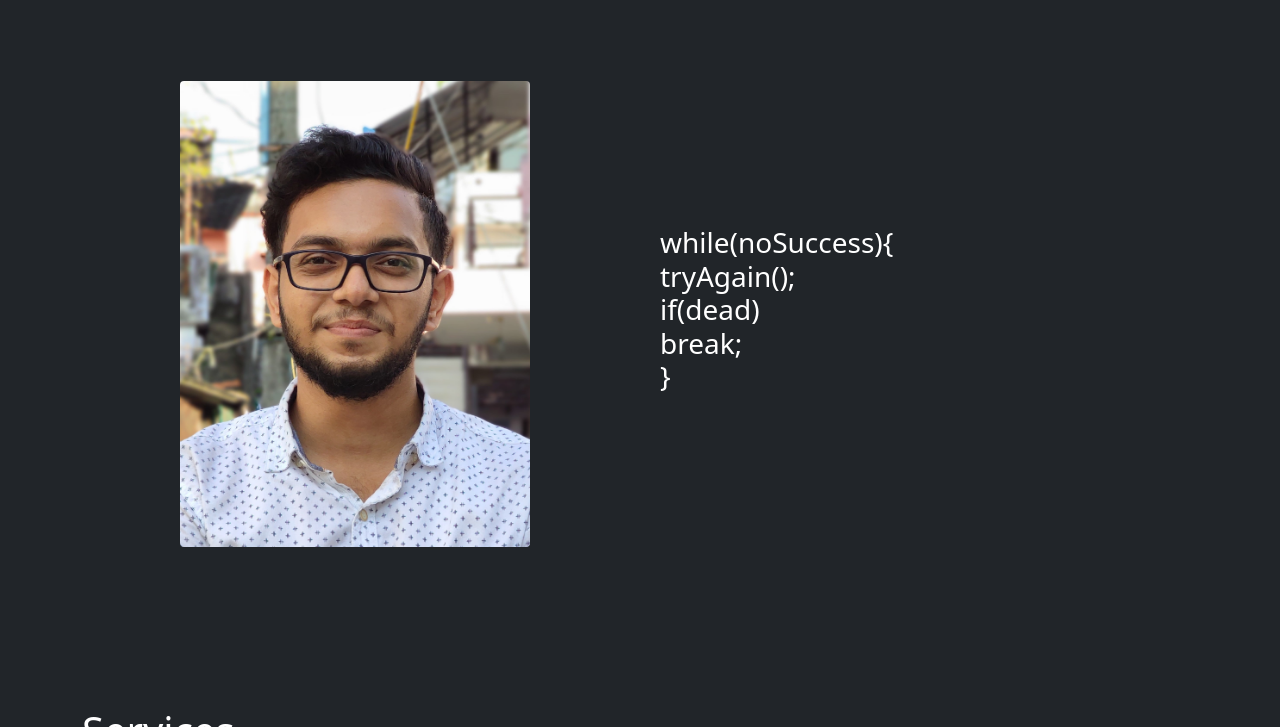
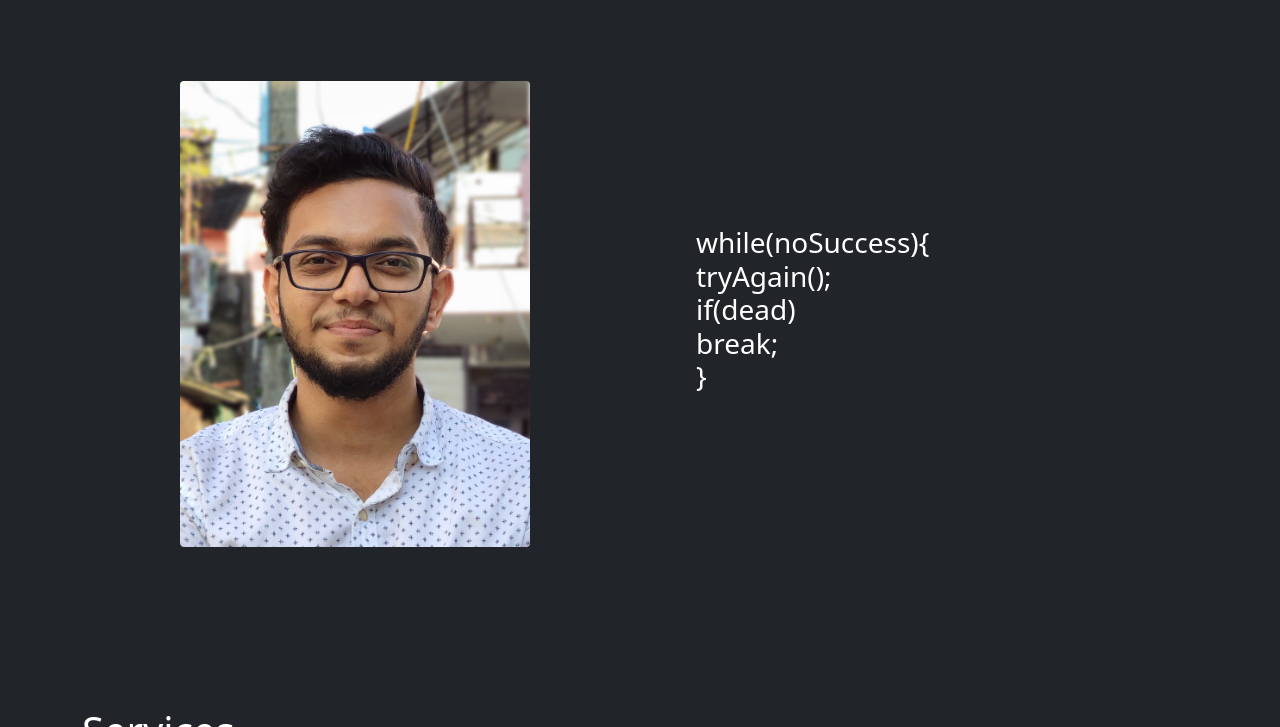
Before and after one commit to NiyasNizar98/Portfolio, a plain HTML site: page index.html in a window 1280 px wide. Shown: the part 73-800 px from the top of the page. Drawn offline with nearby package versions, Linux system fonts and the light colour scheme.

Commit message:
Update index.html

```diff
--- a/index.html
+++ b/index.html
@@ -62,7 +62,7 @@
 
 
                 </div>
-                <div class="col-md-6 name text-center ">
+                <div class="col-md-6 name text-center p-5">
                     <div style="text-align: left;">
                     <h3 class="p-2 ">while(noSuccess){<br>tryAgain();<br>if(dead)<br>break;<br>}</h3>
                 </div>
```
